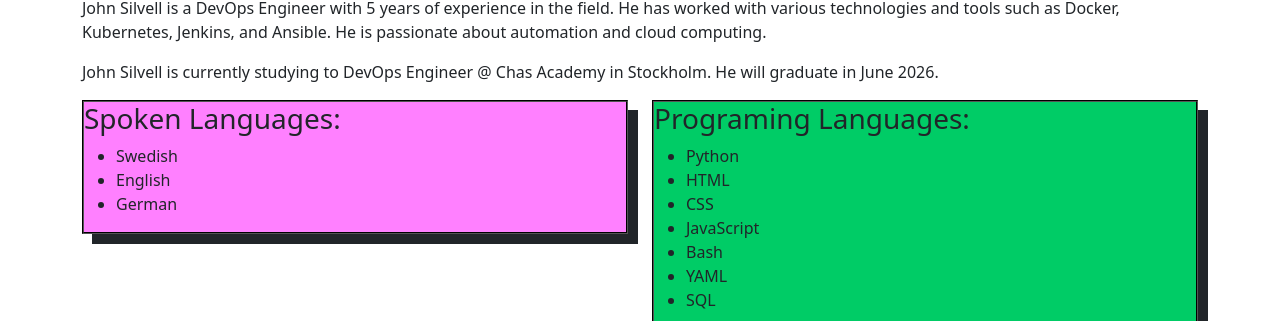
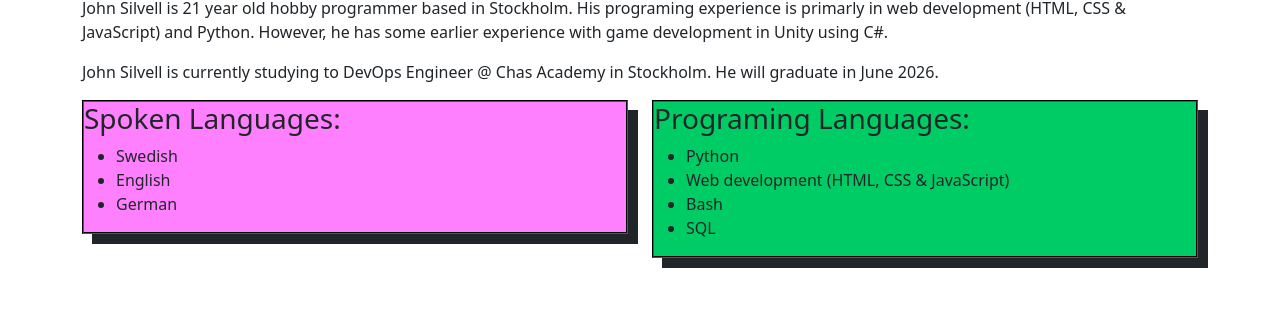
Before and after one commit to josil-hacks/johnsilvell.com, a plain HTML site: page index.html in a window 1280 px wide. Shown: the part 242-563 px from the top of the page. Drawn offline with nearby package versions, Linux system fonts and the light colour scheme; a web font is replaced by a local one.

Commit message:
Updated #about

```diff
--- a/index.html
+++ b/index.html
@@ -88,7 +88,7 @@
             <div class="row">
                 <div class="col-md-12">
                     <h2 id="about">About</h2>
-                    <p>John Silvell is a DevOps Engineer with 5 years of experience in the field. He has worked with various technologies and tools such as Docker, Kubernetes, Jenkins, and Ansible. He is passionate about automation and cloud computing.</p>
+                    <p>John Silvell is 21 year old hobby programmer based in Stockholm. His programing experience is primarly in web development (HTML, CSS & JavaScript) and Python. However, he has some earlier experience with game development in Unity using C#.</p>
                     <p>John Silvell is currently studying to DevOps Engineer @ Chas Academy in Stockholm. He will graduate in June 2026.</p>
                 </div>
             </div>
@@ -108,11 +108,9 @@
                         <h3>Programing Languages:</h3>
                         <ul>
                             <li>Python</li>
-                            <li>HTML</li>
-                            <li>CSS</li>
-                            <li>JavaScript</li>
+                            <li>Web development (HTML, CSS & JavaScript)</li>
                             <li>Bash</li>
-                            <li>YAML</li>
+                            <!-- <li>YAML</li> -->
                             <li>SQL</li>
                         </ul>
                     </div>
--- a/style.css
+++ b/style.css
@@ -39,3 +39,9 @@
     background-color: #00cc66;
     box-shadow:10px 10px;
 }
+
+.programing:hover {
+    background-color: #00994d;
+    color:white;
+    box-shadow:10px 10px;
+}
```
